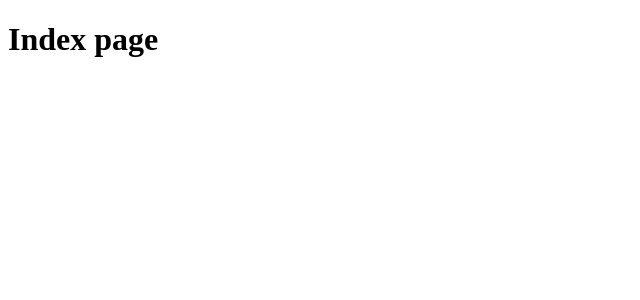
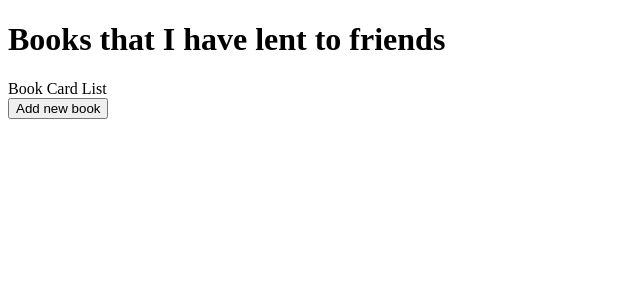
Before and after one commit to Gorett/musketeers-test-app, a Next.js app: page / in a window 1280 px wide. Shown: the top 300 px of the page, without its empty margins (0-640 px from the left). Built offline with nearby package versions, Linux system fonts and the light colour scheme.

Commit message:
[master] Index page updated. BookCardList component added

```diff
--- /dev/null
+++ b/components/BookCardList.js
@@ -0,0 +1,5 @@
+import React from 'react';
+
+export const BookCardList = () => (<div>Book Card List</div>);
+
+export default BookCardList;
--- a/pages/index.js
+++ b/pages/index.js
@@ -1,9 +1,17 @@
 import React from "react";
+import BookCardList from '../components/BookCardList';
+
 
 const IndexPage = () => {
     return (
         <div>
-            <h1>Index page</h1>
+            <header>
+                <h1>Books that I have lent to friends</h1>
+            </header>
+            <BookCardList />
+            <footer>
+                <button>Add new book</button>
+            </footer>
         </div>
     )
 };
```
Also changed, not shown: components/BookCard.js (added).
